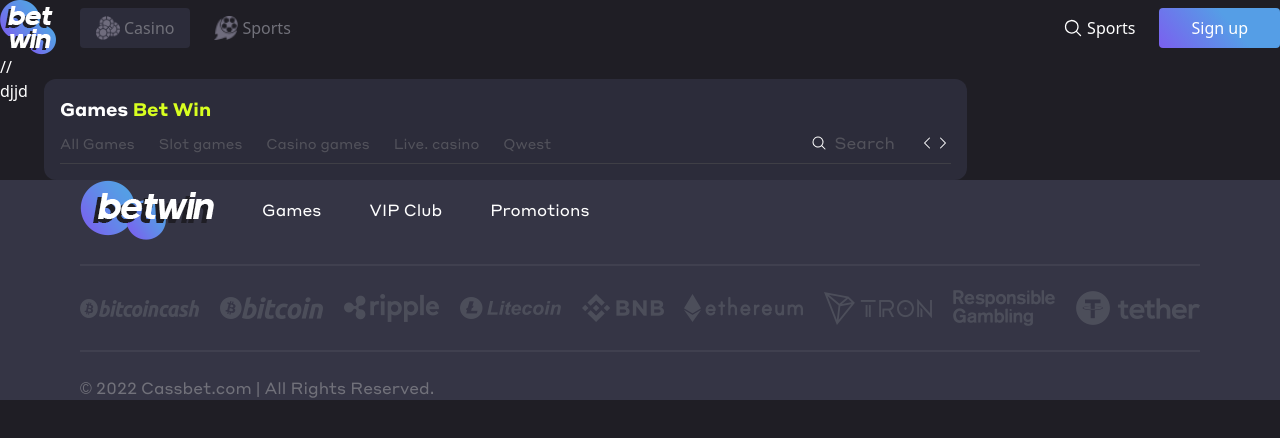
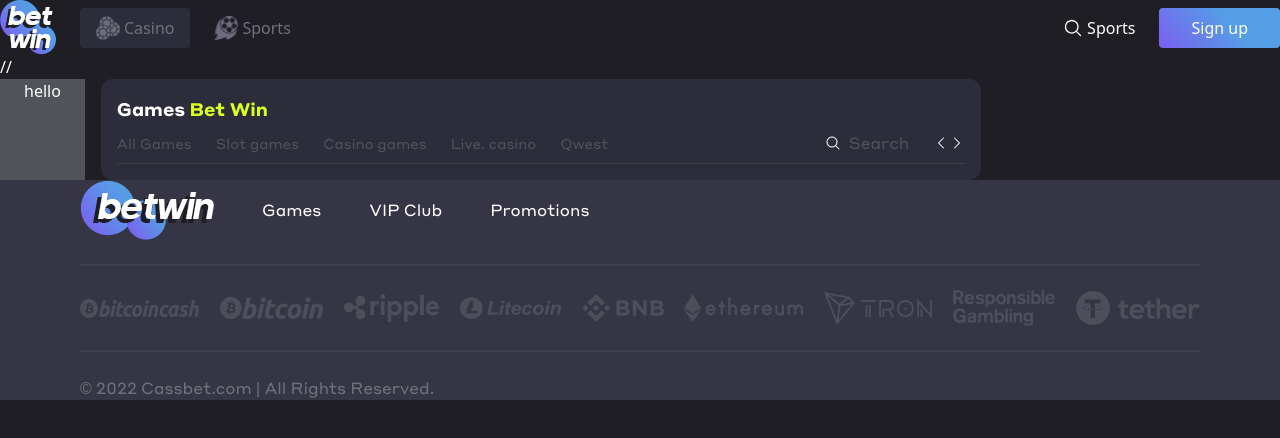
Before and after one commit to fahadbhatti2001/bet-win, a Next.js app: page / in a window 1280 px wide. Shown: the top 438 px of the page. Built offline with nearby package versions, Linux system fonts and the light colour scheme; what tw-elements would draw is missing.

Commit message:
Update Sidebar.jsx

```diff
--- a/src/Components/Global/Sidebar.jsx
+++ b/src/Components/Global/Sidebar.jsx
@@ -2,7 +2,8 @@
 
 export const Sidebar = () => {
   return (
-    <div className="">
-djjd</div>
+    <div className="px-6 bg-zinc-600">
+hello
+</div>
   )
 }
```
